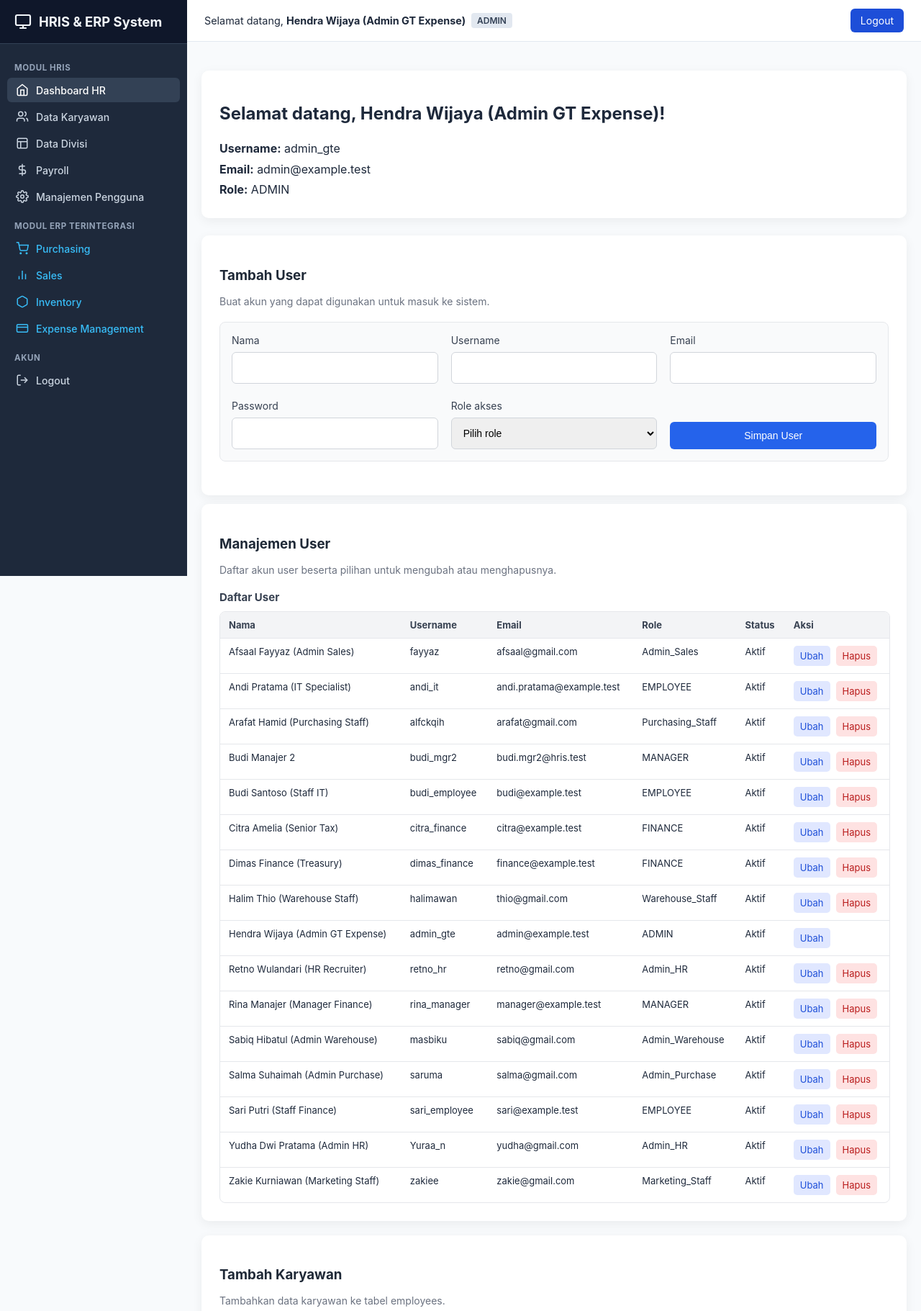
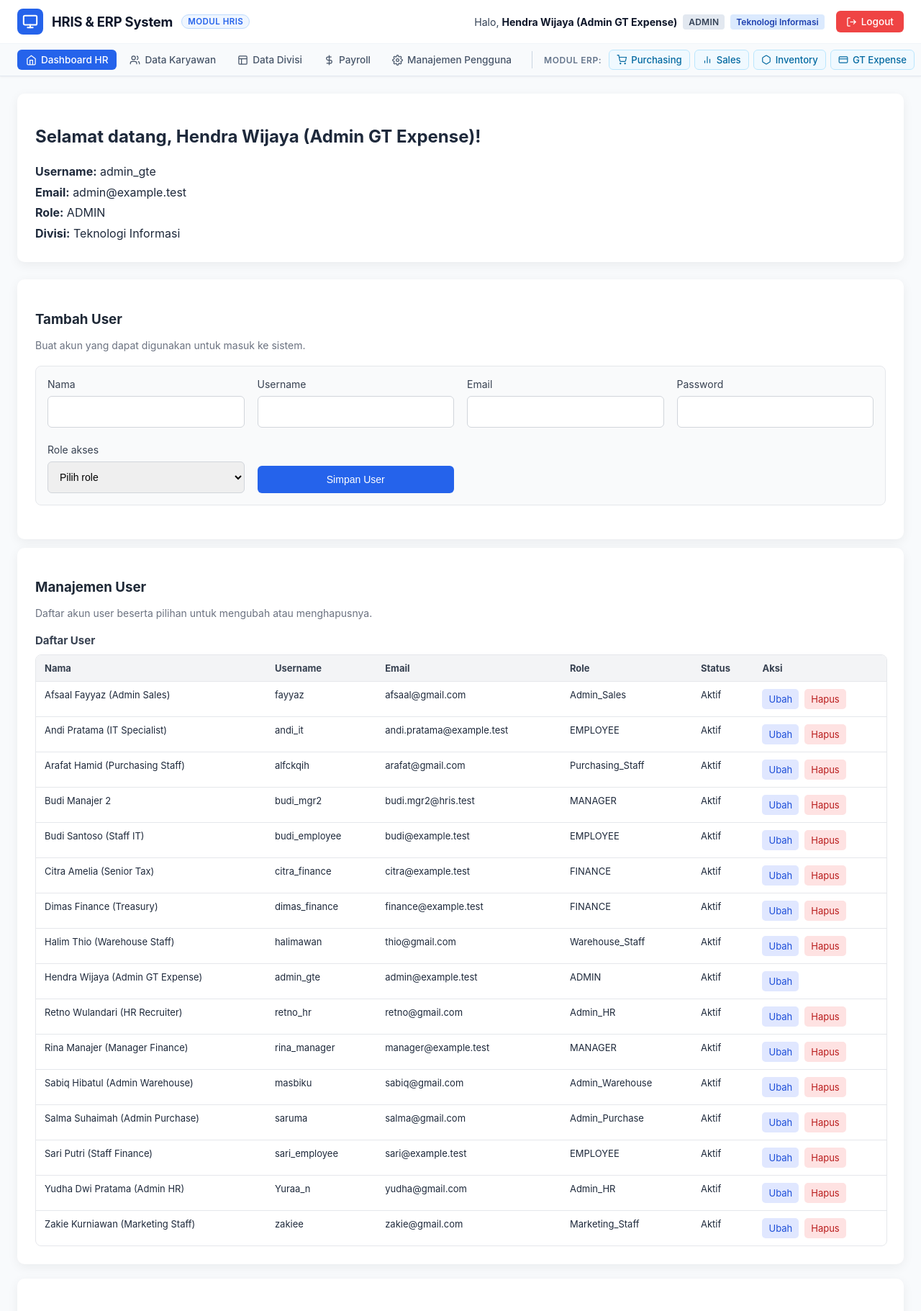
Before and after one commit to Rynfrl/hris, a PHP site: page /dashboard.php in a window 1280 px wide. Shown: the top 1821 px of the page at 72% size. Run offline with PHP 8.4, Linux system fonts and the light colour scheme; a user stored in the database is signed in; data comes from the database, SQL or seed files in the repository; data that the repository does not hold is empty.

Commit message:
feat(hris): remove hris sidebar for full-width layout and preserve erp sidebars

```diff
--- a/dashboard.php
+++ b/dashboard.php
@@ -6,7 +6,25 @@
     exit();
   }
 
+  include_once "koneksi.php";
+
   $isAdmin = hr_is_admin($_SESSION['role'] ?? '');
+
+  // Retrieve division for the logged-in user if available
+  $userDivision = null;
+  if (!empty($_SESSION['user_id']) && isset($conn) && $conn instanceof mysqli) {
+    $divStmt = $conn->prepare("SELECT divisi FROM employees WHERE id_user = ? LIMIT 1");
+    if ($divStmt) {
+      $divStmt->bind_param("i", $_SESSION['user_id']);
+      $divStmt->execute();
+      $divRes = $divStmt->get_result();
+      if ($divRow = $divRes->fetch_assoc()) {
+        $userDivision = $divRow['divisi'] ?? null;
+      }
+      $divStmt->close();
+    }
+  }
+
   $divisions = [];
   $roles = [];
   $users = [];
@@ -15,7 +33,6 @@
   $employees = [];
   $payrolls = [];
   if ($isAdmin) {
-    include "koneksi.php";
     $divisionResult = $conn->query("SELECT id_divisi, divisi FROM divisi ORDER BY divisi");
     $roleResult = $conn->query("SELECT id_role, role_name FROM roles ORDER BY role_name");
     $usersResult = $conn->query(
@@ -93,83 +110,222 @@
     }
 
     .hris-layout {
+      min-height: 100vh;
       display: flex;
-      min-height: 100vh;
+      flex-direction: column;
+      width: 100%;
+      margin: 0;
+      padding: 0;
+      background: #f8fafc;
     }
 
-    .hris-sidebar {
-      width: 260px;
-      background: #1e293b;
-      color: #f1f5f9;
-      flex-shrink: 0;
-      display: flex;
-      flex-direction: column;
+    .hris-header {
       position: sticky;
       top: 0;
-      height: 100vh;
-      overflow-y: auto;
-      transition: transform 0.25s ease-in-out;
       z-index: 100;
+      background: #ffffff;
+      border-bottom: 1px solid #e2e8f0;
+      box-shadow: 0 1px 3px rgba(0, 0, 0, 0.05);
     }
 
-    .hris-sidebar-brand {
-      padding: 18px 20px;
+    .hris-topbar {
+      max-width: 1400px;
+      margin: 0 auto;
+      padding: 12px 24px;
+      display: flex;
+      align-items: center;
+      justify-content: space-between;
+      gap: 16px;
+      flex-wrap: wrap;
+    }
+
+    .hris-brand-area {
+      display: flex;
+      align-items: center;
+      gap: 12px;
+      text-decoration: none;
+      color: #0f172a;
+    }
+
+    .hris-brand-icon {
+      display: flex;
+      align-items: center;
+      justify-content: center;
+      width: 36px;
+      height: 36px;
+      background: #2563eb;
+      color: #ffffff;
+      border-radius: 8px;
+      flex-shrink: 0;
+    }
+
+    .hris-brand-title {
       font-size: 1.15rem;
       font-weight: 700;
+      letter-spacing: -0.01em;
+      color: #0f172a;
+    }
+
+    .hris-module-tag {
+      font-size: 0.72rem;
+      font-weight: 600;
+      text-transform: uppercase;
+      letter-spacing: 0.04em;
+      padding: 2px 8px;
+      background: #eff6ff;
+      color: #2563eb;
+      border: 1px solid #bfdbfe;
+      border-radius: 9999px;
+    }
+
+    .hris-user-area {
       display: flex;
       align-items: center;
-      gap: 10px;
-      background: #0f172a;
-      border-bottom: 1px solid #334155;
+      gap: 16px;
+      flex-wrap: wrap;
     }
 
-    .hris-nav {
-      padding: 12px 10px;
+    .hris-user-profile {
       display: flex;
-      flex-direction: column;
-      gap: 3px;
+      align-items: center;
+      gap: 8px;
+      font-size: 0.88rem;
+      color: #334155;
     }
 
-    .hris-nav-header {
-      font-size: 0.72rem;
-      font-weight: 700;
-      text-transform: uppercase;
-      letter-spacing: 0.05em;
-      color: #94a3b8;
-      padding: 14px 10px 4px;
+    .hris-user-profile strong {
+      color: #0f172a;
     }
 
-    .hris-nav-item {
+    .badge-role {
+      background: #e2e8f0;
+      color: #334155;
+      padding: 3px 8px;
+      border-radius: 4px;
+      font-size: 0.75rem;
+      font-weight: 600;
+      letter-spacing: 0.02em;
+    }
+
+    .badge-division {
+      background: #dbeafe;
+      color: #1e40af;
+      padding: 3px 8px;
+      border-radius: 4px;
+      font-size: 0.75rem;
+      font-weight: 600;
+    }
+
+    .logout-btn {
+      display: inline-flex;
+      align-items: center;
+      gap: 6px;
+      color: #ffffff;
+      text-decoration: none;
+      background: #ef4444;
+      padding: 7px 14px;
+      border-radius: 6px;
+      font-size: 0.85rem;
+      font-weight: 500;
+      transition: background 0.15s ease;
+    }
+
+    .logout-btn:hover {
+      background: #dc2626;
+    }
+
+    .hris-nav-bar {
+      border-top: 1px solid #f1f5f9;
+      background: #f8fafc;
+    }
+
+    .hris-nav-container {
+      max-width: 1400px;
+      margin: 0 auto;
+      padding: 8px 24px;
       display: flex;
       align-items: center;
-      gap: 10px;
-      padding: 8px 12px;
-      color: #cbd5e1;
-      text-decoration: none;
-      border-radius: 6px;
-      font-size: 0.88rem;
-      font-weight: 500;
-      transition: background 0.15s, color 0.15s;
+      justify-content: space-between;
+      gap: 16px;
+      overflow-x: auto;
+      -webkit-overflow-scrolling: touch;
     }
 
-    .hris-nav-item:hover,
-    .hris-nav-item.active {
-      background: #334155;
+    .hris-nav-group {
+      display: flex;
+      align-items: center;
+      gap: 6px;
+      flex-shrink: 0;
+    }
+
+    .hris-nav-pill {
+      display: inline-flex;
+      align-items: center;
+      gap: 6px;
+      padding: 6px 12px;
+      border-radius: 6px;
+      font-size: 0.85rem;
+      font-weight: 500;
+      color: #475569;
+      text-decoration: none;
+      transition: all 0.15s ease;
+      white-space: nowrap;
+    }
+
+    .hris-nav-pill:hover {
+      background: #e2e8f0;
+      color: #0f172a;
+    }
+
+    .hris-nav-pill.active {
+      background: #2563eb;
       color: #ffffff;
     }
 
-    .hris-nav-item.erp-link {
-      color: #38bdf8;
+    .hris-nav-divider {
+      width: 1px;
+      height: 24px;
+      background: #cbd5e1;
+      flex-shrink: 0;
     }
 
-    .hris-nav-item.erp-link:hover {
+    .hris-erp-group {
+      display: flex;
+      align-items: center;
+      gap: 6px;
+      flex-shrink: 0;
+    }
+
+    .hris-erp-label {
+      font-size: 0.75rem;
+      font-weight: 600;
+      text-transform: uppercase;
+      letter-spacing: 0.05em;
+      color: #64748b;
+      margin-right: 4px;
+      white-space: nowrap;
+    }
+
+    .hris-erp-pill {
+      display: inline-flex;
+      align-items: center;
+      gap: 6px;
+      padding: 5px 10px;
+      border-radius: 6px;
+      font-size: 0.82rem;
+      font-weight: 500;
+      color: #0369a1;
+      background: #f0f9ff;
+      border: 1px solid #bae6fd;
+      text-decoration: none;
+      transition: all 0.15s ease;
+      white-space: nowrap;
+    }
+
+    .hris-erp-pill:hover {
       background: #0284c7;
       color: #ffffff;
-    }
-
-    .hris-nav-item.text-danger:hover {
-      background: #dc2626;
-      color: #ffffff;
+      border-color: #0284c7;
     }
 
     .hris-main {
@@ -177,62 +333,13 @@
       min-width: 0;
       display: flex;
       flex-direction: column;
-    }
-
-    .hris-topbar {
-      background: #ffffff;
-      border-bottom: 1px solid #e2e8f0;
-      padding: 12px 24px;
-      display: flex;
-      align-items: center;
-      justify-content: space-between;
-      position: sticky;
-      top: 0;
-      z-index: 50;
-    }
-
-    .hris-toggle {
-      display: none;
-      background: none;
-      border: 1px solid #cbd5e1;
-      border-radius: 6px;
-      padding: 6px;
-      cursor: pointer;
-    }
-
-    .hris-user-badge {
-      font-size: 0.9rem;
-      display: flex;
-      align-items: center;
-      gap: 8px;
-    }
-
-    .hris-user-badge .badge {
-      background: #e2e8f0;
-      color: #334155;
-      padding: 3px 8px;
-      border-radius: 4px;
-      font-size: 0.75rem;
-      font-weight: 600;
-    }
-
-    .navbar {
-      display: none;
-    }
-
-    .logout {
-      color: white;
-      text-decoration: none;
-      background: #1d4ed8;
-      padding: 8px 14px;
-      border-radius: 6px;
-      font-size: 14px;
+      width: 100%;
     }
 
     .container {
-      max-width: 1100px;
-      margin: 20px auto 40px;
-      padding: 20px;
+      max-width: 1400px;
+      margin: 24px auto 48px;
+      padding: 0 24px;
       width: 100%;
       box-sizing: border-box;
     }
@@ -454,7 +561,28 @@
       cursor: not-allowed;
     }
 
+    @media (max-width: 900px) {
+      .hris-topbar {
+        padding: 10px 16px;
+      }
+      .hris-nav-container {
+        padding: 8px 16px;
+      }
+      .container {
+        padding: 0 16px;
+        margin: 16px auto 32px;
+      }
+    }
+
     @media (max-width: 600px) {
+      .hris-topbar {
+        flex-direction: column;
+        align-items: flex-start;
+      }
+      .hris-user-area {
+        width: 100%;
+        justify-content: space-between;
+      }
       .operation-card,
       .welcome-card {
         padding: 18px;
@@ -465,81 +593,92 @@
 
 <body>
   <div class="hris-layout">
-    <!-- Sidebar HRIS (Section F.5.A) -->
-    <aside class="hris-sidebar" id="hrisSidebar">
-      <div class="hris-sidebar-brand">
-        <svg width="24" height="24" viewBox="0 0 24 24" fill="none" stroke="currentColor" stroke-width="2.2" stroke-linecap="round" stroke-linejoin="round">
+    <!-- Top Navigation Header (Replaces Sidebar) -->
+    <header class="hris-header">
+      <div class="hris-topbar">
+        <div class="hris-brand-area">
+          <div class="hris-brand-icon">
+            <svg width="22" height="22" viewBox="0 0 24 24" fill="none" stroke="currentColor" stroke-width="2.2" stroke-linecap="round" stroke-linejoin="round">
               <rect x="2" y="3" width="20" height="14" rx="2"></rect>
               <line x1="8" y1="21" x2="16" y2="21"></line>
               <line x1="12" y1="17" x2="12" y2="21"></line>
             </svg>
-        <span>HRIS &amp; ERP System</span>
+          </div>
+          <div>
+            <span class="hris-brand-title">HRIS &amp; ERP System</span>
+          </div>
+          <span class="hris-module-tag">Modul HRIS</span>
         </div>
 
-      <nav class="hris-nav">
-        <div class="hris-nav-header">Modul HRIS</div>
-        <a href="#dashboard" class="hris-nav-item active">
-          <svg width="18" height="18" viewBox="0 0 24 24" fill="none" stroke="currentColor" stroke-width="2"><path d="m3 9 9-7 9 7v11a2 2 0 0 1-2 2H5a2 2 0 0 1-2-2z"></path><polyline points="9 22 9 12 15 12 15 22"></polyline></svg>
+        <div class="hris-user-area">
+          <div class="hris-user-profile">
+            <span>Halo, <strong><?= htmlspecialchars($_SESSION['name']) ?></strong></span>
+            <span class="badge-role"><?= htmlspecialchars(trim((string)($_SESSION['role'] ?? '-'))) ?></span>
+            <?php if (!empty($userDivision)): ?>
+              <span class="badge-division" title="Divisi Karyawan"><?= htmlspecialchars($userDivision) ?></span>
+            <?php endif; ?>
+          </div>
+          <a href="logout.php" class="logout-btn">
+            <svg width="15" height="15" viewBox="0 0 24 24" fill="none" stroke="currentColor" stroke-width="2"><path d="M9 21H5a2 2 0 0 1-2-2V5a2 2 0 0 1 2-2h4"></path><polyline points="16 17 21 12 16 7"></polyline><line x1="21" y1="12" x2="9" y2="12"></line></svg>
+            <span>Logout</span>
+          </a>
+        </div>
+      </div>
+
+      <nav class="hris-nav-bar">
+        <div class="hris-nav-container">
+          <div class="hris-nav-group">
+            <a href="#dashboard" class="hris-nav-pill active">
+              <svg width="15" height="15" viewBox="0 0 24 24" fill="none" stroke="currentColor" stroke-width="2"><path d="m3 9 9-7 9 7v11a2 2 0 0 1-2 2H5a2 2 0 0 1-2-2z"></path><polyline points="9 22 9 12 15 12 15 22"></polyline></svg>
               <span>Dashboard HR</span>
             </a>
             <?php if ($isAdmin): ?>
-          <a href="#employees" class="hris-nav-item">
-            <svg width="18" height="18" viewBox="0 0 24 24" fill="none" stroke="currentColor" stroke-width="2"><path d="M16 21v-2a4 4 0 0 0-4-4H6a4 4 0 0 0-4 4v2"></path><circle cx="9" cy="7" r="4"></circle><path d="M22 21v-2a4 4 0 0 0-3-3.87"></path><path d="M16 3.13a4 4 0 0 1 0 7.75"></path></svg>
+              <a href="#employees" class="hris-nav-pill">
+                <svg width="15" height="15" viewBox="0 0 24 24" fill="none" stroke="currentColor" stroke-width="2"><path d="M16 21v-2a4 4 0 0 0-4-4H6a4 4 0 0 0-4 4v2"></path><circle cx="9" cy="7" r="4"></circle><path d="M22 21v-2a4 4 0 0 0-3-3.87"></path><path d="M16 3.13a4 4 0 0 1 0 7.75"></path></svg>
                 <span>Data Karyawan</span>
               </a>
-          <a href="#divisions" class="hris-nav-item">
-            <svg width="18" height="18" viewBox="0 0 24 24" fill="none" stroke="currentColor" stroke-width="2"><rect x="3" y="3" width="18" height="18" rx="2" ry="2"></rect><line x1="3" y1="9" x2="21" y2="9"></line><line x1="9" y1="21" x2="9" y2="9"></line></svg>
+              <a href="#divisions" class="hris-nav-pill">
+                <svg width="15" height="15" viewBox="0 0 24 24" fill="none" stroke="currentColor" stroke-width="2"><rect x="3" y="3" width="18" height="18" rx="2" ry="2"></rect><line x1="3" y1="9" x2="21" y2="9"></line><line x1="9" y1="21" x2="9" y2="9"></line></svg>
                 <span>Data Divisi</span>
               </a>
-          <a href="#payrolls" class="hris-nav-item">
-            <svg width="18" height="18" viewBox="0 0 24 24" fill="none" stroke="currentColor" stroke-width="2"><line x1="12" y1="1" x2="12" y2="23"></line><path d="M17 5H9.5a3.5 3.5 0 0 0 0 7h5a3.5 3.5 0 0 1 0 7H6"></path></svg>
+              <a href="#payrolls" class="hris-nav-pill">
+                <svg width="15" height="15" viewBox="0 0 24 24" fill="none" stroke="currentColor" stroke-width="2"><line x1="12" y1="1" x2="12" y2="23"></line><path d="M17 5H9.5a3.5 3.5 0 0 0 0 7h5a3.5 3.5 0 0 1 0 7H6"></path></svg>
                 <span>Payroll</span>
               </a>
-          <a href="#users" class="hris-nav-item">
-            <svg width="18" height="18" viewBox="0 0 24 24" fill="none" stroke="currentColor" stroke-width="2"><circle cx="12" cy="12" r="3"></circle><path d="M19.4 15a1.65 1.65 0 0 0 .33 1.82l.06.06a2 2 0 0 1 0 2.83 2 2 0 0 1-2.83 0l-.06-.06a1.65 1.65 0 0 0-1.82-.33 1.65 1.65 0 0 0-1 1.51V21a2 2 0 0 1-2 2 2 2 0 0 1-2-2v-.09A1.65 1.65 0 0 0 9 19.4a1.65 1.65 0 0 0-1.82.33l-.06.06a2 2 0 0 1-2.83 0 2 2 0 0 1 0-2.83l.06-.06a1.65 1.65 0 0 0 .33-1.82 1.65 1.65 0 0 0-1.51-1H3a2 2 0 0 1-2-2 2 2 0 0 1 2-2h.09A1.65 1.65 0 0 0 4.6 9a1.65 1.65 0 0 0-.33-1.82l-.06-.06a2 2 0 0 1 0-2.83 2 2 0 0 1 2.83 0l.06.06a1.65 1.65 0 0 0 1.82.33H9a1.65 1.65 0 0 0 1-1.51V3a2 2 0 0 1 2-2 2 2 0 0 1 2 2v.09a1.65 1.65 0 0 0 1 1.51 1.65 1.65 0 0 0 1.82-.33l.06-.06a2 2 0 0 1 2.83 0 2 2 0 0 1 0 2.83l-.06.06a1.65 1.65 0 0 0-.33 1.82V9a1.65 1.65 0 0 0 1.51 1H21a2 2 0 0 1 2 2 2 2 0 0 1-2 2h-.09a1.65 1.65 0 0 0-1.51 1z"></path></svg>
+              <a href="#users" class="hris-nav-pill">
+                <svg width="15" height="15" viewBox="0 0 24 24" fill="none" stroke="currentColor" stroke-width="2"><circle cx="12" cy="12" r="3"></circle><path d="M19.4 15a1.65 1.65 0 0 0 .33 1.82l.06.06a2 2 0 0 1 0 2.83 2 2 0 0 1-2.83 0l-.06-.06a1.65 1.65 0 0 0-1.82-.33 1.65 1.65 0 0 0-1 1.51V21a2 2 0 0 1-2 2 2 2 0 0 1-2-2v-.09A1.65 1.65 0 0 0 9 19.4a1.65 1.65 0 0 0-1.82.33l-.06.06a2 2 0 0 1-2.83 0 2 2 0 0 1 0-2.83l.06-.06a1.65 1.65 0 0 0 .33-1.82 1.65 1.65 0 0 0-1.51-1H3a2 2 0 0 1-2-2 2 2 0 0 1 2-2h.09A1.65 1.65 0 0 0 4.6 9a1.65 1.65 0 0 0-.33-1.82l-.06-.06a2 2 0 0 1 0-2.83 2 2 0 0 1 2.83 0l.06.06a1.65 1.65 0 0 0 1.82.33H9a1.65 1.65 0 0 0 1-1.51V3a2 2 0 0 1 2-2 2 2 0 0 1 2 2v.09a1.65 1.65 0 0 0 1 1.51 1.65 1.65 0 0 0 1.82-.33l.06-.06a2 2 0 0 1 2.83 0 2 2 0 0 1 0 2.83l-.06.06a1.65 1.65 0 0 0-.33 1.82V9a1.65 1.65 0 0 0 1.51 1H21a2 2 0 0 1 2 2 2 2 0 0 1-2 2h-.09a1.65 1.65 0 0 0-1.51 1z"></path></svg>
                 <span>Manajemen Pengguna</span>
               </a>
             <?php endif; ?>
+          </div>
 
-        <div class="hris-nav-header">Modul ERP Terintegrasi</div>
-        <a href="/purchasing/dashboard.php" class="hris-nav-item erp-link">
-          <svg width="18" height="18" viewBox="0 0 24 24" fill="none" stroke="currentColor" stroke-width="2"><circle cx="9" cy="21" r="1"></circle><circle cx="20" cy="21" r="1"></circle><path d="M1 1h4l2.68 13.39a2 2 0 0 0 2 1.61h9.72a2 2 0 0 0 2-1.61L23 6H6"></path></svg>
+          <div class="hris-nav-divider"></div>
+
+          <div class="hris-erp-group">
+            <span class="hris-erp-label">Modul ERP:</span>
+            <a href="/purchasing/dashboard.php" class="hris-erp-pill">
+              <svg width="14" height="14" viewBox="0 0 24 24" fill="none" stroke="currentColor" stroke-width="2"><circle cx="9" cy="21" r="1"></circle><circle cx="20" cy="21" r="1"></circle><path d="M1 1h4l2.68 13.39a2 2 0 0 0 2 1.61h9.72a2 2 0 0 0 2-1.61L23 6H6"></path></svg>
               <span>Purchasing</span>
             </a>
-        <a href="/sales/index.php" class="hris-nav-item erp-link">
-          <svg width="18" height="18" viewBox="0 0 24 24" fill="none" stroke="currentColor" stroke-width="2"><line x1="18" y1="20" x2="18" y2="10"></line><line x1="12" y1="20" x2="12" y2="4"></line><line x1="6" y1="20" x2="6" y2="14"></line></svg>
+            <a href="/sales/index.php" class="hris-erp-pill">
+              <svg width="14" height="14" viewBox="0 0 24 24" fill="none" stroke="currentColor" stroke-width="2"><line x1="18" y1="20" x2="18" y2="10"></line><line x1="12" y1="20" x2="12" y2="4"></line><line x1="6" y1="20" x2="6" y2="14"></line></svg>
               <span>Sales</span>
             </a>
-        <a href="/Inventory/pages/dashboard.html" class="hris-nav-item erp-link">
-          <svg width="18" height="18" viewBox="0 0 24 24" fill="none" stroke="currentColor" stroke-width="2"><path d="M21 16V8a2 2 0 0 0-1-1.73l-7-4a2 2 0 0 0-2 0l-7 4A2 2 0 0 0 3 8v8a2 2 0 0 0 1 1.73l7 4a2 2 0 0 0 2 0l7-4A2 2 0 0 0 21 16z"></path></svg>
+            <a href="/Inventory/pages/dashboard.html" class="hris-erp-pill">
+              <svg width="14" height="14" viewBox="0 0 24 24" fill="none" stroke="currentColor" stroke-width="2"><path d="M21 16V8a2 2 0 0 0-1-1.73l-7-4a2 2 0 0 0-2 0l-7 4A2 2 0 0 0 3 8v8a2 2 0 0 0 1 1.73l7 4a2 2 0 0 0 2 0l7-4A2 2 0 0 0 21 16z"></path></svg>
               <span>Inventory</span>
             </a>
-        <a href="/expenses/dashboard" class="hris-nav-item erp-link">
-          <svg width="18" height="18" viewBox="0 0 24 24" fill="none" stroke="currentColor" stroke-width="2"><rect x="2" y="5" width="20" height="14" rx="2"></rect><line x1="2" y1="10" x2="22" y2="10"></line></svg>
-          <span>Expense Management</span>
+            <a href="/expenses/dashboard" class="hris-erp-pill">
+              <svg width="14" height="14" viewBox="0 0 24 24" fill="none" stroke="currentColor" stroke-width="2"><rect x="2" y="5" width="20" height="14" rx="2"></rect><line x1="2" y1="10" x2="22" y2="10"></line></svg>
+              <span>GT Expense</span>
             </a>
-
-        <div class="hris-nav-header">Akun</div>
-        <a href="/logout.php" class="hris-nav-item text-danger">
-          <svg width="18" height="18" viewBox="0 0 24 24" fill="none" stroke="currentColor" stroke-width="2"><path d="M9 21H5a2 2 0 0 1-2-2V5a2 2 0 0 1 2-2h4"></path><polyline points="16 17 21 12 16 7"></polyline><line x1="21" y1="12" x2="9" y2="12"></line></svg>
-          <span>Logout</span>
-        </a>
+          </div>
+        </div>
       </nav>
-    </aside>
+    </header>
 
     <!-- Main Content Area -->
-    <div class="hris-main">
-      <header class="hris-topbar">
-        <button class="hris-toggle" id="hrisToggleBtn" type="button" aria-label="Toggle Navigation">
-          <svg width="22" height="22" viewBox="0 0 24 24" fill="none" stroke="currentColor" stroke-width="2"><line x1="3" y1="12" x2="21" y2="12"></line><line x1="3" y1="6" x2="21" y2="6"></line><line x1="3" y1="18" x2="21" y2="18"></line></svg>
-        </button>
-        <div class="hris-user-badge">
-          <span>Selamat datang, <strong><?= htmlspecialchars($_SESSION['name']) ?></strong></span>
-          <span class="badge"><?= htmlspecialchars(trim((string)($_SESSION['role'] ?? '-'))) ?></span>
-        </div>
-        <a href="logout.php" class="logout">Logout</a>
-      </header>
-
+    <main class="hris-main">
       <div class="container" id="dashboard">
         <div class="welcome-card">
           <h2>
@@ -554,6 +693,11 @@
             <br>
             <strong>Role:</strong>
             <?= htmlspecialchars(trim((string)($_SESSION['role'] ?? '-'))) ?>
+            <?php if (!empty($userDivision)): ?>
+              <br>
+              <strong>Divisi:</strong>
+              <?= htmlspecialchars($userDivision) ?>
+            <?php endif; ?>
           </div>
         </div>
 
@@ -975,30 +1119,42 @@
       <p class="admin-note">Formulir operasional hanya tersedia untuk akun Admin.</p>
     <?php endif; ?>
       </div><!-- /.container -->
-    </div><!-- /.hris-main -->
+    </main><!-- /.hris-main -->
   </div><!-- /.hris-layout -->
 
   <script>
     document.addEventListener('DOMContentLoaded', function () {
-      const toggleBtn = document.getElementById('hrisToggleBtn');
-      const sidebar = document.getElementById('hrisSidebar');
-      if (toggleBtn && sidebar) {
-        toggleBtn.addEventListener('click', function () {
-          sidebar.classList.toggle('open');
-        });
-      }
-
-      // Smooth navigation active update
-      const navLinks = document.querySelectorAll('.hris-nav-item');
+      const navLinks = document.querySelectorAll('.hris-nav-pill');
       navLinks.forEach(function (link) {
         link.addEventListener('click', function () {
           navLinks.forEach(function (l) { l.classList.remove('active'); });
           this.classList.add('active');
-          if (window.innerWidth <= 900 && sidebar) {
-            sidebar.classList.remove('open');
+        });
+      });
+
+      // Update active nav pill on scroll
+      const sections = document.querySelectorAll('section[id], div[id="dashboard"]');
+      if ('IntersectionObserver' in window && sections.length > 0) {
+        const observer = new IntersectionObserver(function (entries) {
+          entries.forEach(function (entry) {
+            if (entry.isIntersecting) {
+              const id = entry.target.getAttribute('id');
+              if (id) {
+                navLinks.forEach(function (link) {
+                  if (link.getAttribute('href') === '#' + id) {
+                    navLinks.forEach(function (l) { l.classList.remove('active'); });
+                    link.classList.add('active');
                   }
                 });
+              }
+            }
           });
+        }, { rootMargin: '-10% 0px -70% 0px' });
+
+        sections.forEach(function (section) {
+          observer.observe(section);
+        });
+      }
     });
   </script>
 </body>
```
Also changed, not shown: tests/test_hris_sidebar_removal.php (added, +153 -0 lines). Lines whose indentation alone changed are shown as unchanged.
